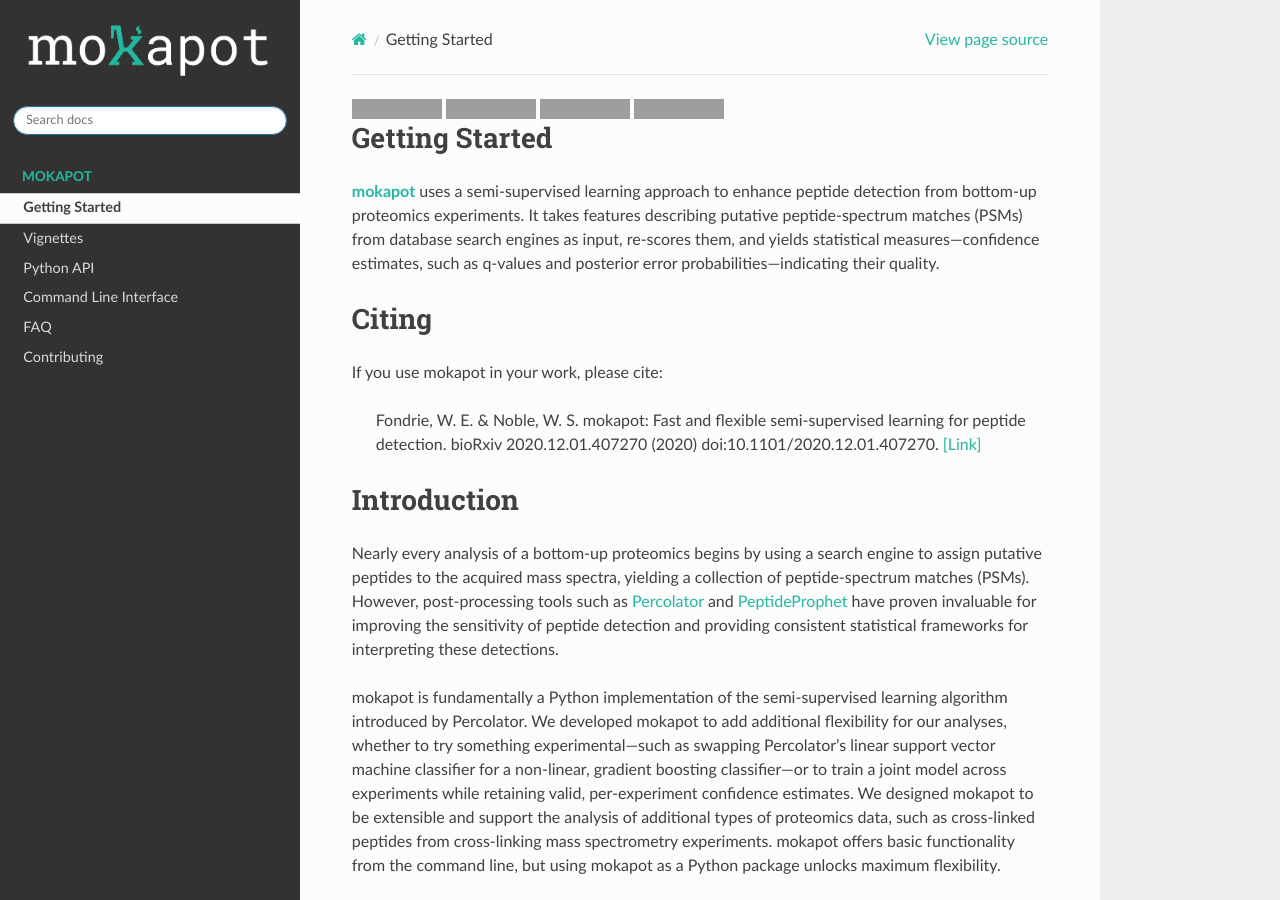
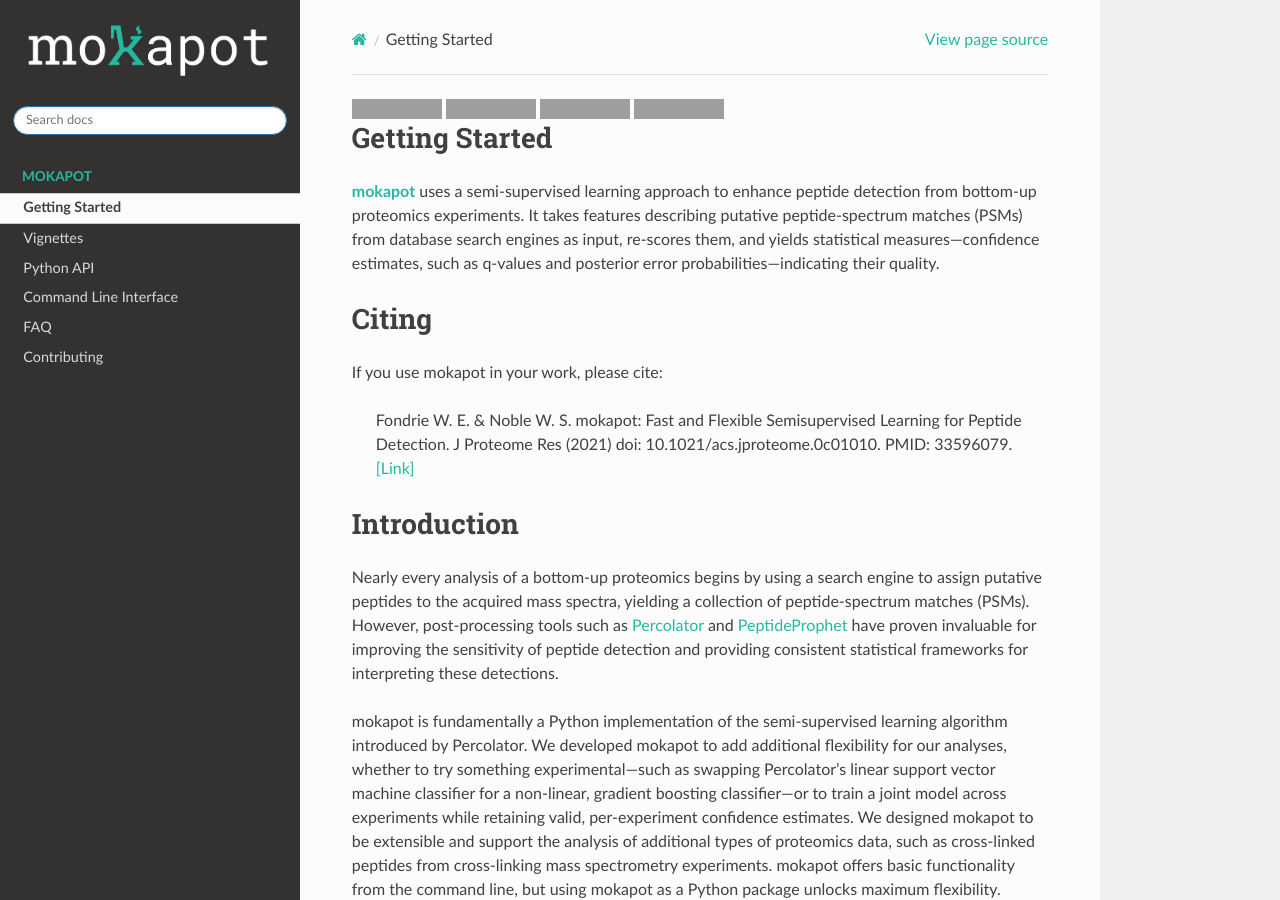
Before and after one commit to wfondrie/mokapot, a Sphinx documentation site: the page built from docs/source/index.rst, in a window 1280 px wide and 900 px high. Built offline with Sphinx 7.4.7 and the Read the Docs theme 2.0.0, drawn with Linux system fonts in a browser that asks for light colours; the version number could not be read and is left out; grey boxes are pictures that could not be loaded.

Commit message:
Updated citation

```diff
--- a/docs/source/index.rst
+++ b/docs/source/index.rst
@@ -30,10 +30,10 @@ Citing
 If you use mokapot in your work, please cite:
 
 .. epigraph::
-   Fondrie, W. E. & Noble, W. S. mokapot: Fast and flexible semi-supervised
-   learning for peptide detection. bioRxiv 2020.12.01.407270 (2020)
-   doi:10.1101/2020.12.01.407270. `[Link]
-   <https://www.biorxiv.org/content/10.1101/2020.12.01.407270v2>`_
+   Fondrie W. E. & Noble W. S. mokapot: Fast and Flexible Semisupervised
+   Learning for Peptide Detection. J Proteome Res (2021) doi:
+   10.1021/acs.jproteome.0c01010. PMID: 33596079. `[Link]
+   <https://doi.org/10.1021/acs.jproteome.0c01010>`_
 
 
 Introduction
```
Also changed, not shown: README.md (+4 -6 lines).
